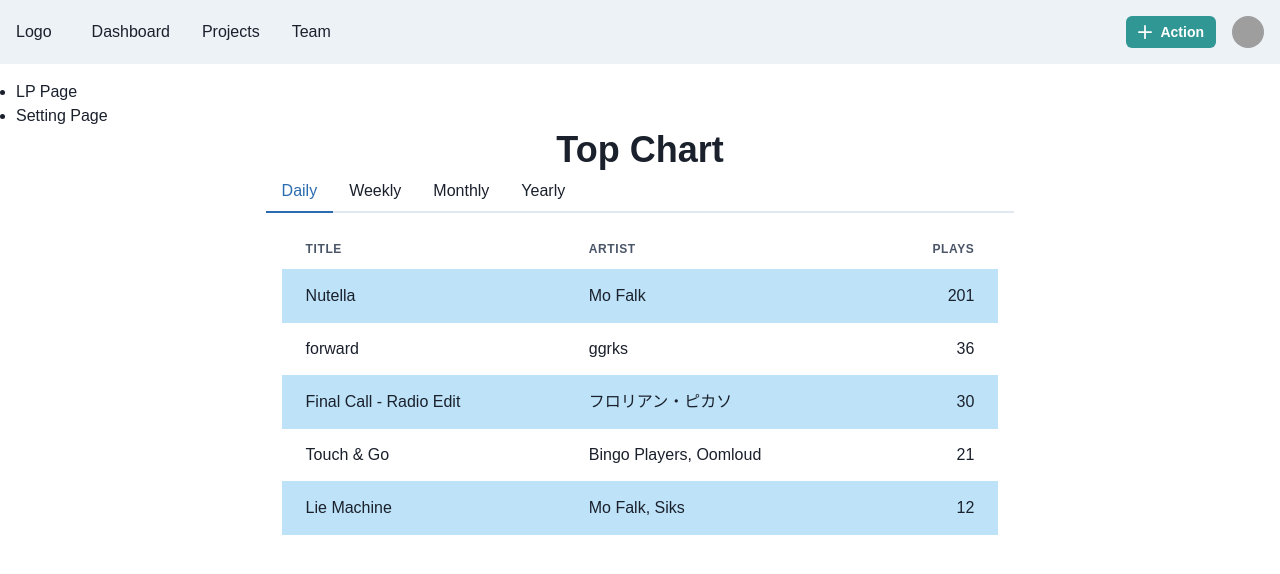
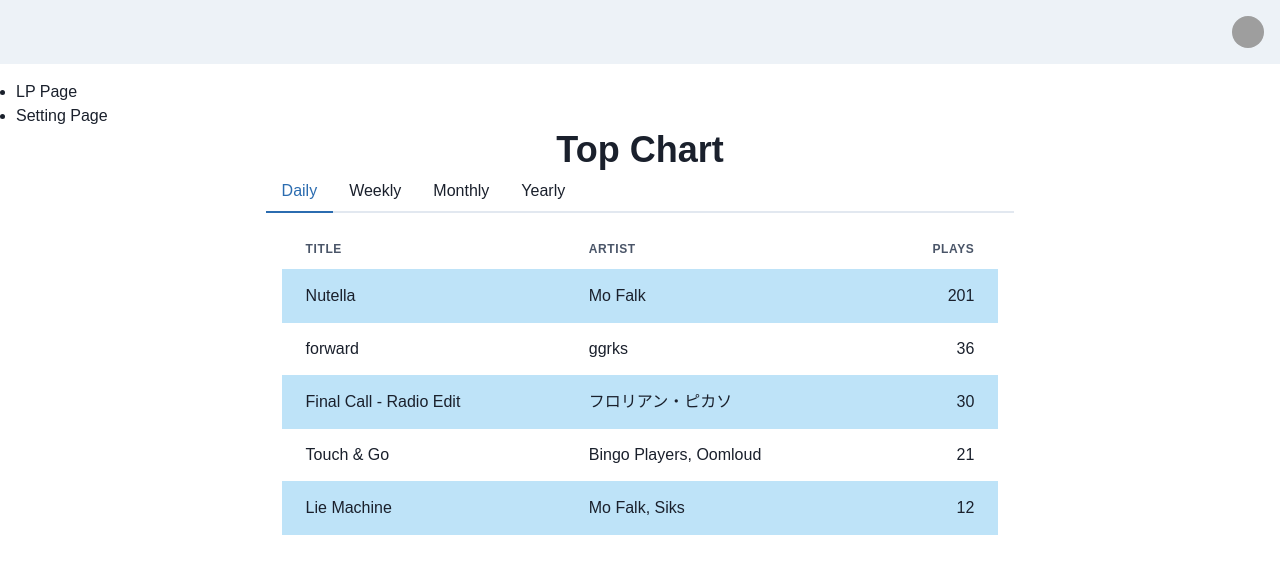
Before and after one commit to tokku5552/favotify, a Next.js app: page /top in a window 1280 px wide. Shown: the top 574 px of the page. Built offline with nearby package versions, Linux system fonts and the light colour scheme; grey boxes are pictures that could not be loaded.

Commit message:
AppBar上の不要なリンク、ボタンを削除

```diff
--- a/src/components/NavigationBar/index.tsx
+++ b/src/components/NavigationBar/index.tsx
@@ -5,6 +5,7 @@
  * https://chakra-templates.dev/navigation/navbar
  *
  */
+
 
 import { AddIcon, CloseIcon, HamburgerIcon } from '@chakra-ui/icons';
 import {
@@ -25,8 +26,6 @@ import {
   useDisclosure,
 } from '@chakra-ui/react';
 import { ReactNode } from 'react';
-
-const Links = ['Dashboard', 'Projects', 'Team'];
 
 const NavLink = ({ children }: { children: ReactNode }) => (
   <Link
@@ -59,23 +58,9 @@ export default function NavigationBar({ children }: { children: ReactNode }) {
             onClick={isOpen ? onClose : onOpen}
           />
           <HStack spacing={8} alignItems={'center'}>
-            <Box>Logo</Box>
-            <HStack as={'nav'} spacing={4} display={{ base: 'none', md: 'flex' }}>
-              {Links.map((link) => (
-                <NavLink key={link}>{link}</NavLink>
-              ))}
-            </HStack>
+            <HStack as={'nav'} spacing={4} display={{ base: 'none', md: 'flex' }}></HStack>
           </HStack>
           <Flex alignItems={'center'}>
-            <Button
-              variant={'solid'}
-              colorScheme={'teal'}
-              size={'sm'}
-              mr={4}
-              leftIcon={<AddIcon />}
-            >
-              Action
-            </Button>
             <Menu>
               <MenuButton as={Button} rounded={'full'} variant={'link'} cursor={'pointer'} minW={0}>
                 <Avatar
@@ -97,11 +82,7 @@ export default function NavigationBar({ children }: { children: ReactNode }) {
 
         {isOpen ? (
           <Box pb={4} display={{ md: 'none' }}>
-            <Stack as={'nav'} spacing={4}>
-              {Links.map((link) => (
-                <NavLink key={link}>{link}</NavLink>
-              ))}
-            </Stack>
+            <Stack as={'nav'} spacing={4}></Stack>
           </Box>
         ) : null}
       </Box>
```
Also changed, not shown: src/pages/top/index.tsx (line endings or trailing spaces).
